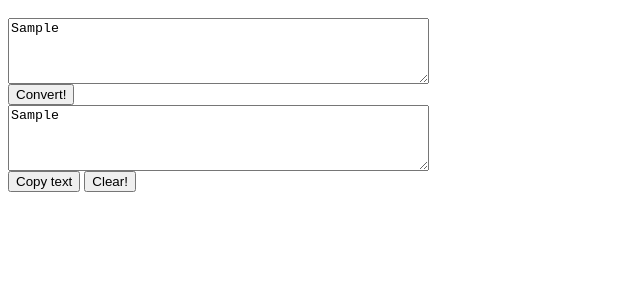
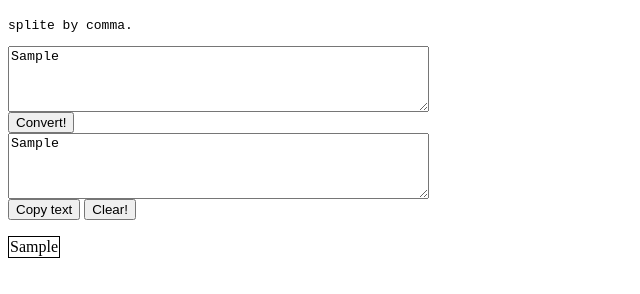
Before and after one commit to warut92/tableizer, a plain HTML site: page index.html in a window 1280 px wide. Both pictures are taken after typing "Sample", "Sample" into the empty fields and a click on the button "Convert!". Shown: the part 48-342 px from the top of the page, without its empty margins (0-640 px from the left). Drawn offline with Linux system fonts and the light colour scheme.

Commit message:
few update

```diff
--- a/index.html
+++ b/index.html
@@ -1,4 +1,13 @@
+<head>
+  <style>
+    table, th, td {
+      border: 1px solid black;
+      border-collapse: collapse;
+    }
+  </style>
+</head>
 <h1>Tableizer by Warut92</h1>
+<pre>splite by comma.</pre>
 <script src="./script.js" charset="utf-8"></script>
 <textarea type="text" id="txtinput" rows="4" cols="50"></textarea>
 <br>
@@ -8,3 +17,6 @@
 <br>
 <button onclick="copyFunction()">Copy text</button>
 <button onclick="clearFunction()">Clear!</button>
+<p id="outputTable">
+
+</p>
--- a/script.js
+++ b/script.js
@@ -1,22 +1,29 @@
 function convertTable() {
   //get text from textarea
   let inputText = document.getElementById("txtinput").value;
+
   //splite new line by regex
   let newLineArr = inputText.split(/\n/g);
+
   //find length
   let newLineArrLen = newLineArr.length;
+
   //make variable
   let HTMLTableOutput = "";
+
   // looping for create new line on display
   for (let i = 0; i < newLineArrLen; i++) {
     HTMLTableOutput += "<tr><td>" + newLineArr[i] + "</td></tr>" + "\n";
   }
+
   //replace comma with table tag form
   HTMLTableOutput = HTMLTableOutput.replace(/,/g, "</td><td>");
 
   if (HTMLTableOutput !== "<tr><td></td></tr>\n") {
     document.getElementById("output").innerHTML =
       "<table style=&#34width:100%&#34>\n" + HTMLTableOutput + "</table>";
+      document.getElementById("outputTable").innerHTML =
+        "<table style=&#34width:100%&#34>\n" + HTMLTableOutput + "</table>";
   } else {
     alert("empty data!");
   }
@@ -41,4 +48,5 @@ function clearFunction() {
   let x = document.getElementById("output");
   x = ""
   document.getElementById("output").innerHTML = x;
+  document.getElementById("outputTable").innerHTML = x;
 }
```
